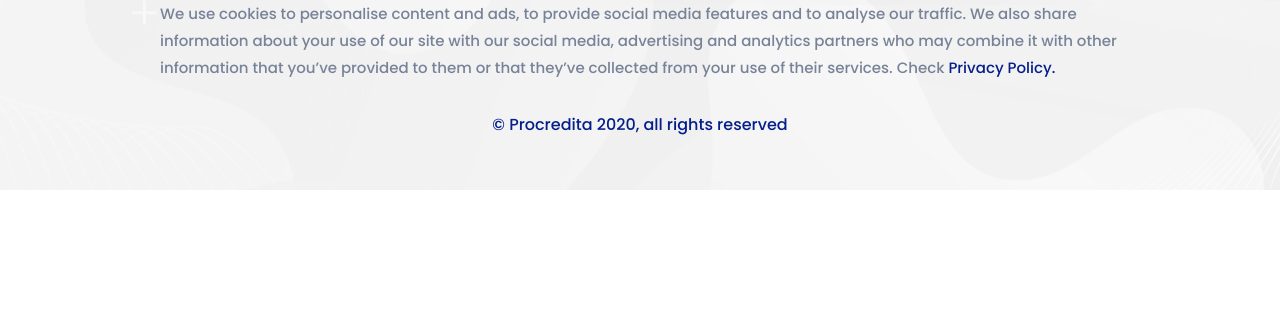
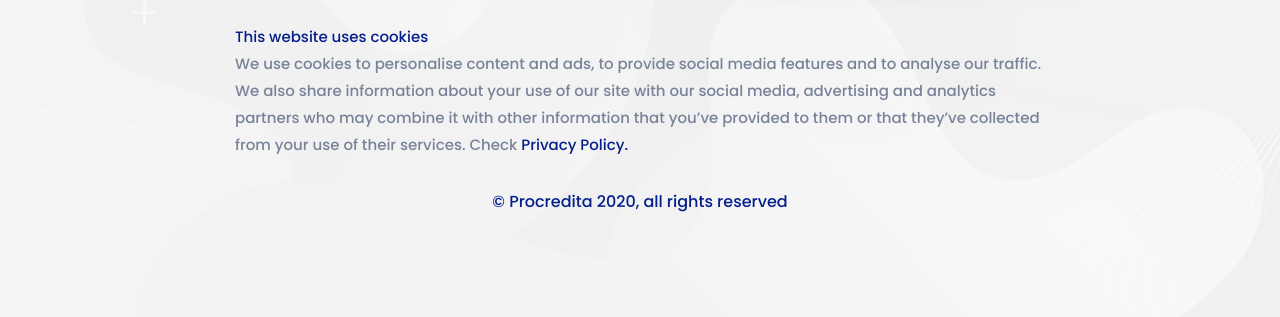
Before and after one commit to john-afolabi/paymonthlycars-task, a website built with Parcel: page src/index.html in a window 1280 px wide. Shown: the part 4822-5139 px from the top of the page. Before the commit the page ends 5012 px from the top, so only its background shows below. Built offline with nearby package versions, Linux system fonts and the light colour scheme; files whose address does not match are found by name.

Commit message:
Add footer spacing, links hover state

```diff
--- a/src/scss/_footer.scss
+++ b/src/scss/_footer.scss
@@ -1,5 +1,5 @@
 footer {
-	padding: 50px 0;
+	padding: 10rem;
 	background-image: url(../img/png/footer-bg.png);
 	color: $gray;
 	.procredita-details {
@@ -20,6 +20,10 @@
 				color: $gray;
 				line-height: 2.4rem;
 				font-size: 1.4rem;
+
+				&:hover {
+					text-decoration: underline;
+				}
 			}
 		}
 
```
